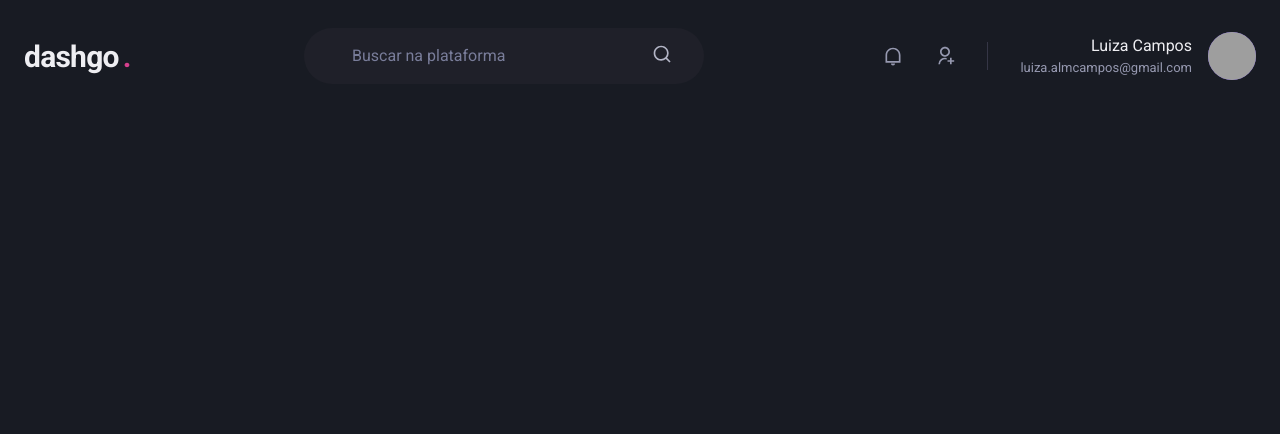
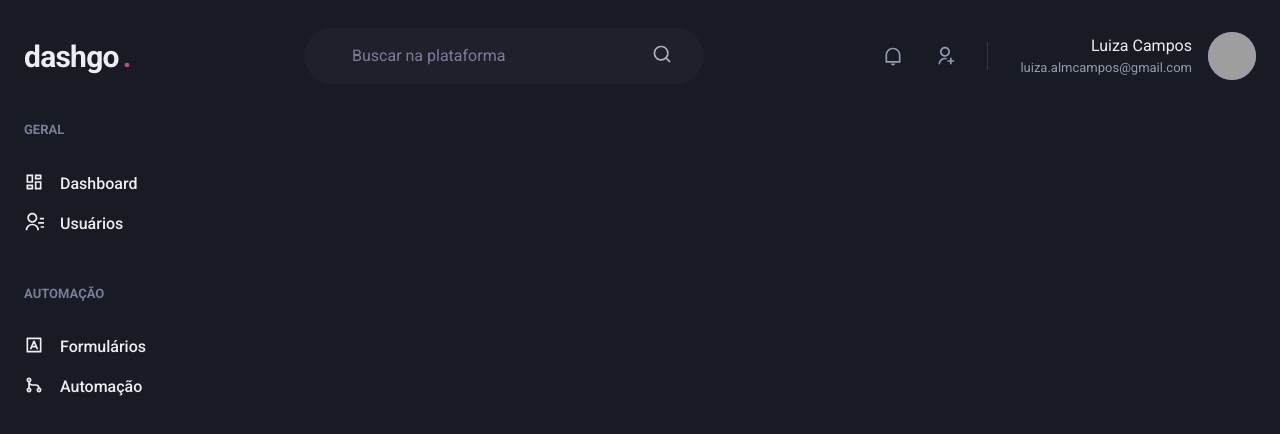
Before and after one commit to luizaacampos/dashgo, a Next.js app: page /dashboard in a window 1280 px wide. Shown: the top 434 px of the page. Built offline with nearby package versions, Linux system fonts and the light colour scheme; grey boxes are pictures that could not be loaded.

Commit message:
sidebar component

```diff
--- /dev/null
+++ b/src/components/Sidebar.tsx
@@ -0,0 +1,37 @@
+import { Box, Stack, Text, Link, Icon } from "@chakra-ui/react";
+import { RiContactsLine, RiDashboardLine, RiGitMergeLine, RiInputMethodLine } from "react-icons/ri";
+
+export function Sidebar() {
+    return (
+        <Box as="aside" w="64" mr="8">
+            <Stack spacing="12" align="flex-start">
+                <Box>
+                    <Text fontWeight="bold" color="gray.400" fontSize="small">GERAL</Text>
+                    <Stack spacing="4" mt="8" align="stretch">
+                        <Link display="flex" align="center">
+                            <Icon as={RiDashboardLine} fontSize="20" />
+                            <Text ml="4" fontWeight="medium">Dashboard</Text>
+                        </Link>
+                        <Link display="flex" align="center">
+                            <Icon as={RiContactsLine} fontSize="20" />
+                            <Text ml="4" fontWeight="medium">Usuários</Text>
+                        </Link>
+                    </Stack>
+                </Box>
+                <Box>
+                    <Text fontWeight="bold" color="gray.400" fontSize="small">AUTOMAÇÃO</Text>
+                    <Stack spacing="4" mt="8" align="stretch">
+                        <Link display="flex" align="center">
+                            <Icon as={RiInputMethodLine} fontSize="20" />
+                            <Text ml="4" fontWeight="medium">Formulários</Text>
+                        </Link>
+                        <Link display="flex" align="center">
+                            <Icon as={RiGitMergeLine} fontSize="20" />
+                            <Text ml="4" fontWeight="medium">Automação</Text>
+                        </Link>
+                    </Stack>
+                </Box>
+            </Stack>
+        </Box>
+    )
+}
--- a/src/pages/dashboard.tsx
+++ b/src/pages/dashboard.tsx
@@ -1,7 +1,23 @@
+import { Flex } from "@chakra-ui/react";
+
 import { Header } from "../components/Header";
+import { Sidebar } from "../components/Sidebar";
 
 export default function Dashboard() {
     return (
-        <Header />
+        <Flex
+        direction="column" h="100vh">
+            <Header />
+
+            <Flex
+                w="100%"
+                my="6"
+                maxWidth={1480}
+                mx="auto"
+                px="6"
+            >
+                <Sidebar />
+            </Flex>
+        </Flex>
     )
 }
```
